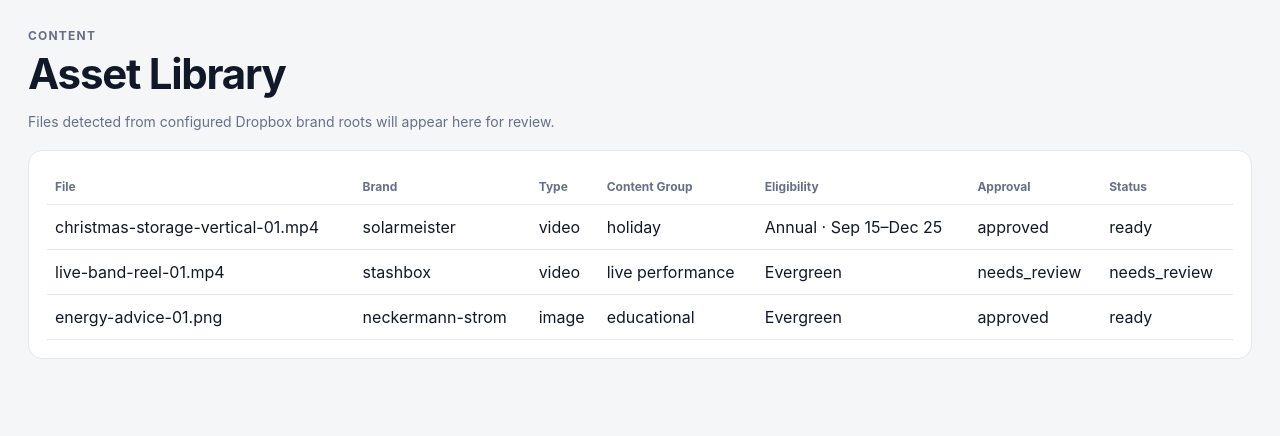
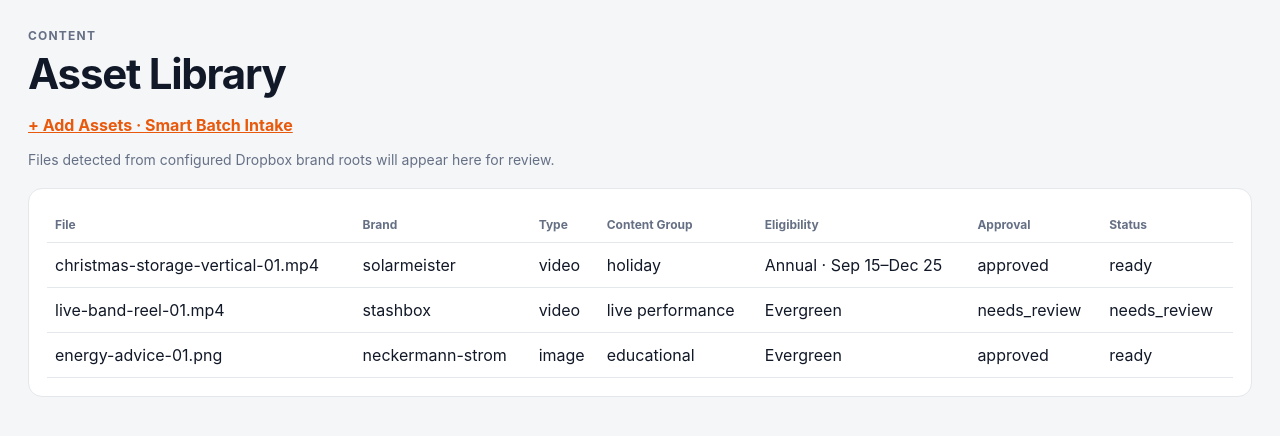
Before and after one commit to elettro/elettro-brand-os, a Next.js app in the folder apps/web/: page /assets in a window 1280 px wide. Shown: the top 436 px of the page. Built offline with nearby package versions, Linux system fonts and the light colour scheme.

Commit message:
Link Asset Library to Smart Batch Intake prototype

```diff
--- a/apps/web/app/assets/page.tsx
+++ b/apps/web/app/assets/page.tsx
@@ -1,3 +1,4 @@
+import Link from "next/link";
 import { mockAssets } from "@/lib/mock-assets";
 
 export default function AssetsPage() {
@@ -5,6 +6,7 @@ export default function AssetsPage() {
     <main className="main">
       <div className="eyebrow">Content</div>
       <h1>Asset Library</h1>
+      <p><Link href="/assets/add" style={{ color: "#e8590c", fontWeight: 700 }}>+ Add Assets · Smart Batch Intake</Link></p>
       <p className="muted">Files detected from configured Dropbox brand roots will appear here for review.</p>
 
       <div className="card" style={{ marginTop: 20, overflowX: "auto" }}>
```
